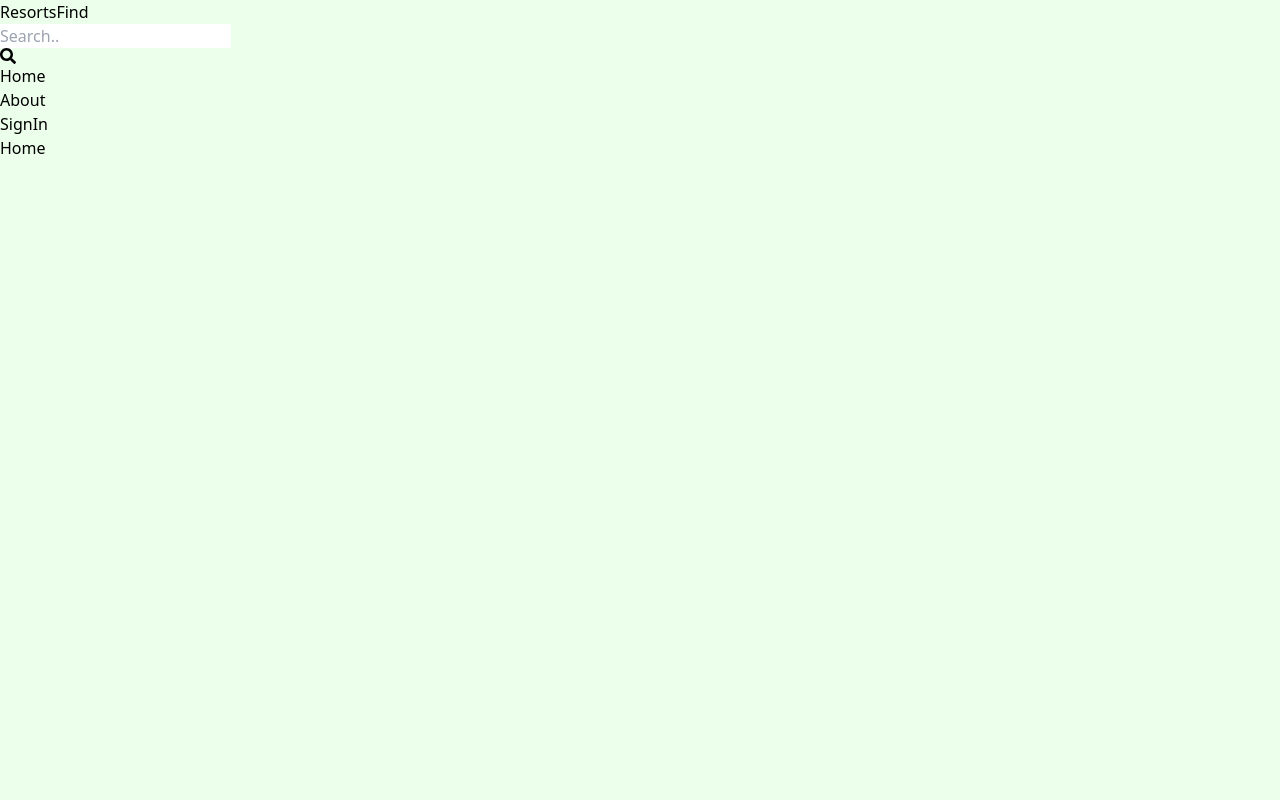
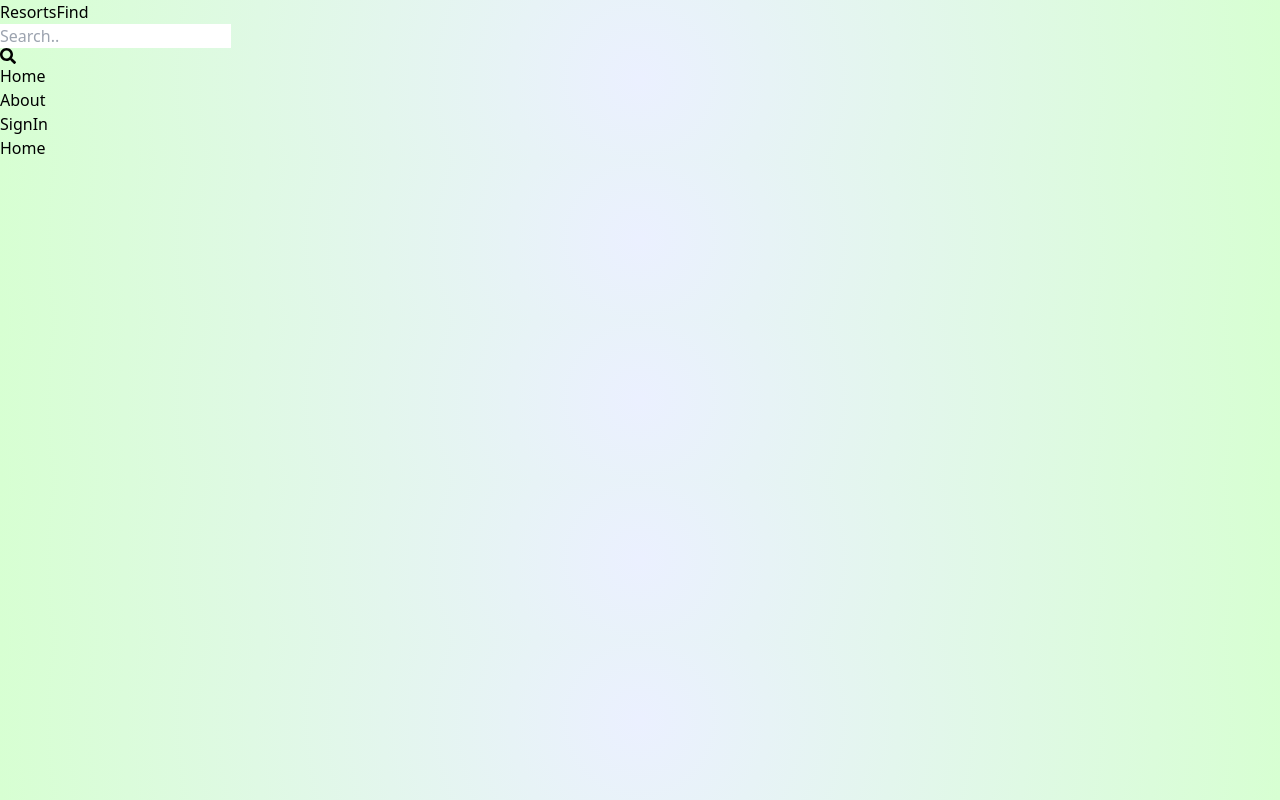
Before and after one commit to anaspxr/mern-estate-project, a React (Vite) app in the folder client/: page / in a window 1280 px wide. Built offline with nearby package versions, Linux system fonts and the light colour scheme; no server answers.

Commit message:
gradiant body background

```diff
--- a/client/src/index.css
+++ b/client/src/index.css
@@ -1,6 +1,11 @@
 @tailwind base;
 @tailwind components;
 @tailwind utilities;
-body{
-    background-color: #ebffeb;
-    }
+body {
+  background: rgb(235, 240, 255);
+  background: radial-gradient(
+    circle,
+    rgba(235, 240, 255, 1) 0%,
+    rgba(215, 255, 210, 1) 100%
+  );
+}
```
